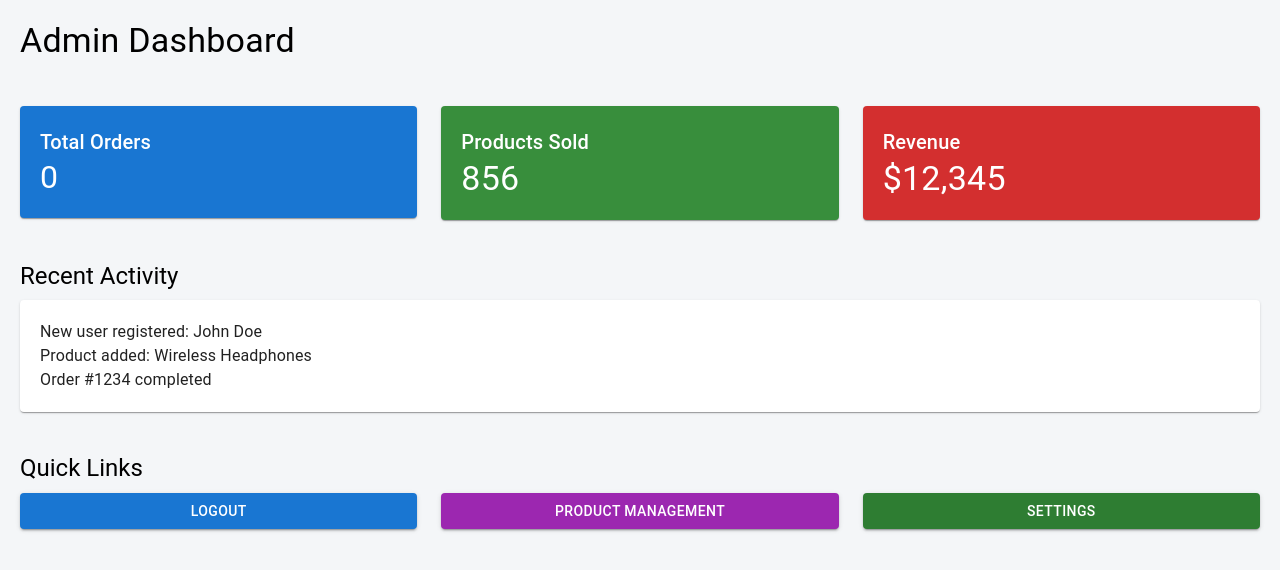
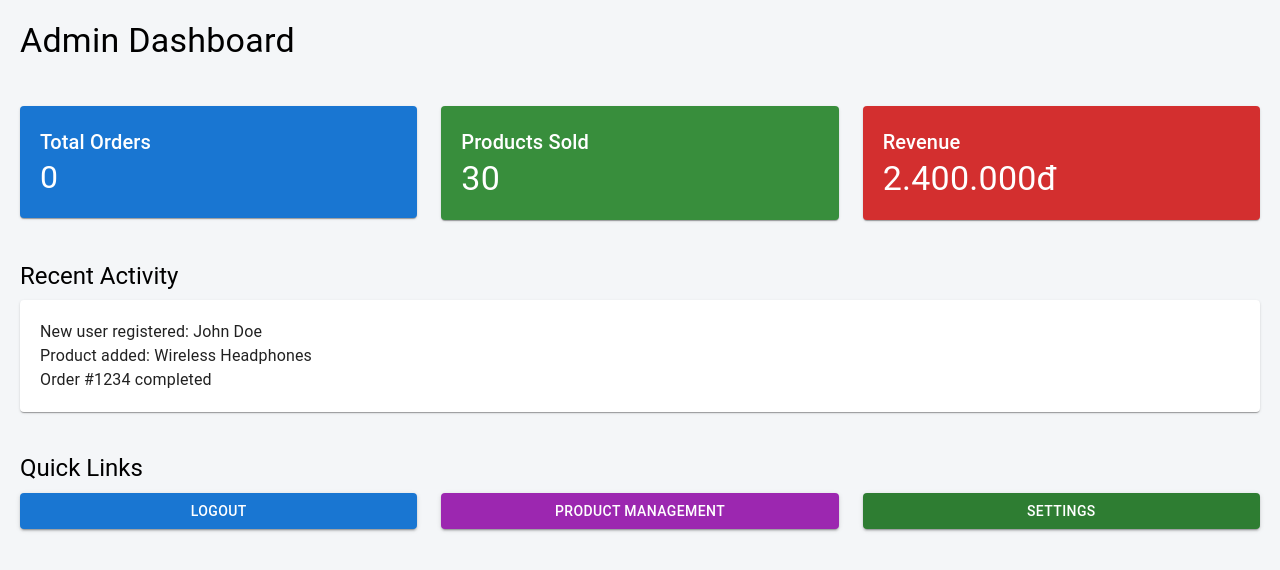
Before and after one commit to DQuyen1/the-pet-food, a React (Vite) app: page /dashboard in a window 1280 px wide. Shown: the top 570 px of the page. Built offline with nearby package versions, Linux system fonts and the light colour scheme; no server answers.

Commit message:
adssadads

```diff
--- a/src/pages/Dashboard.tsx
+++ b/src/pages/Dashboard.tsx
@@ -59,7 +59,7 @@ const Dashboard = () => {
             sx={{ padding: "20px", backgroundColor: "#388e3c", color: "#fff" }}
           >
             <Typography variant="h6">Products Sold</Typography>
-            <Typography variant="h4">856</Typography>
+            <Typography variant="h4">30</Typography>
           </Paper>
         </Grid>
         <Grid item xs={12} md={4}>
@@ -67,7 +67,7 @@ const Dashboard = () => {
             sx={{ padding: "20px", backgroundColor: "#d32f2f", color: "#fff" }}
           >
             <Typography variant="h6">Revenue</Typography>
-            <Typography variant="h4">$12,345</Typography>
+            <Typography variant="h4">2.400.000đ</Typography>
           </Paper>
         </Grid>
       </Grid>
```
